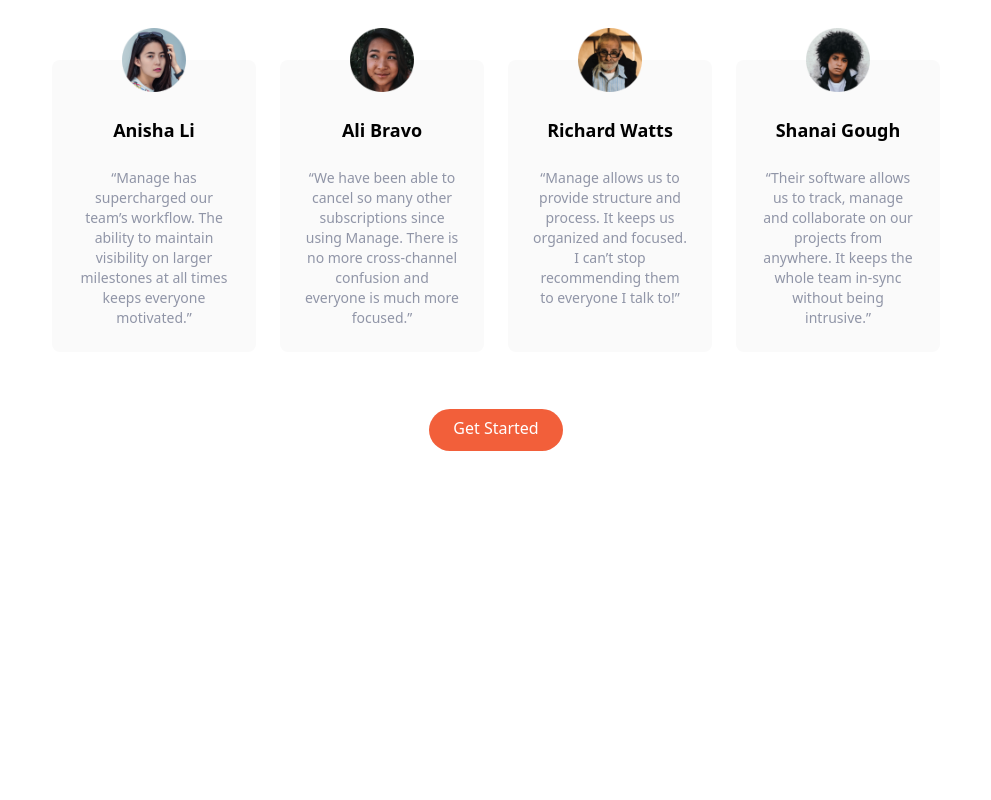
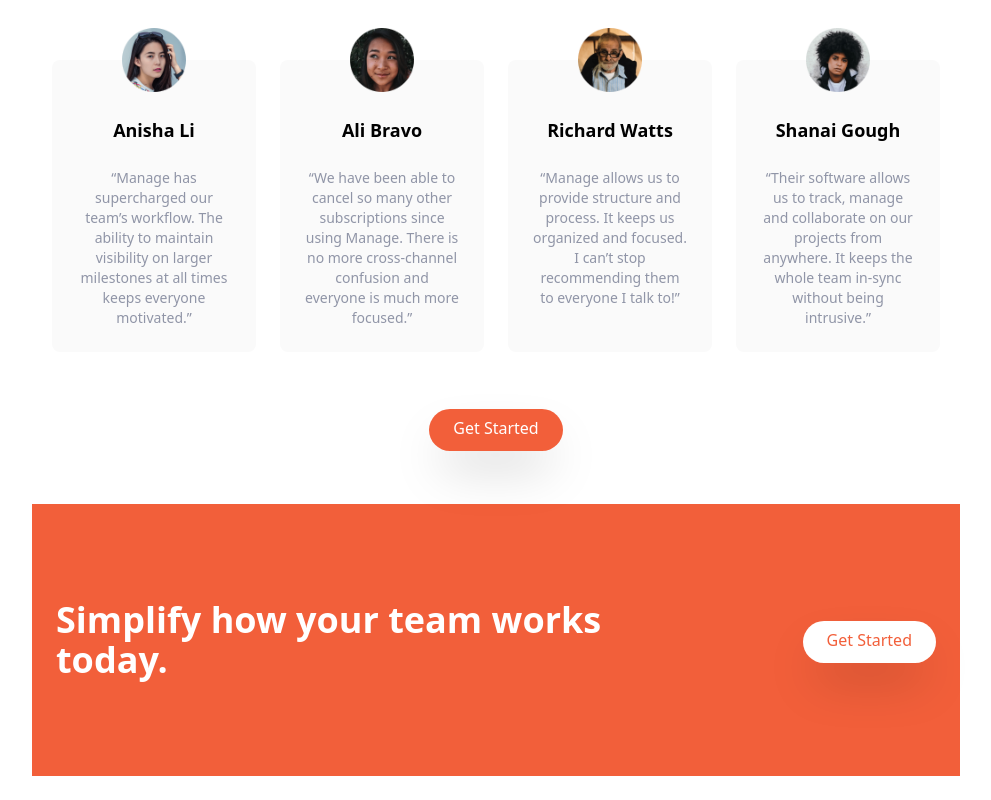
Before and after one commit to Mahedere/manage-landing-page, a website: page index.html in a window 1280 px wide. Shown: the part 1368-2168 px from the top of the page, without its empty margins (144-1135 px from the left). Before the commit the page ends 1896 px from the top, so only its background shows below. Drawn offline with Linux system fonts and the light colour scheme.

Commit message:
call to action completed

```diff
--- a/index.html
+++ b/index.html
@@ -19,7 +19,7 @@
             <a href="#"class="hover:text-DarkGrayishBlue">Careers</a>
             <a href="#"class="hover:text-DarkGrayishBlue">Community</a>
         </div>
-        <a href="#" class=" p-3 px-6 pt-2 text-white bg-BrightRed rounded-full baseline hover:bg-VeryPaleRed hidden md:block">Get Started</a>
+        <a href="#" class=" p-3 px-6 pt-2 text-white bg-BrightRed rounded-full baseline shadow-2xl hover:bg-gray-300 hidden md:block">Get Started</a>
         </div>
         <section id="hero">
             <div class="container flex flex-col-reverse md:flex-row md:justify-center items-center px-6 mx-auto mt-10 space-y-0 md:space-y-0">
@@ -31,7 +31,7 @@
                         Manage makes it simple for software teams to plan day-to-day tasks while keeping the larger team goals in view.
                     </p>
                     <div class="flex justify-center md:justify-start">
-                        <a href="#" class="block p-3 px-6 pt-2 text-white bg-BrightRed rounded-full hover:bg-VeryPaleRed">
+                        <a href="#" class="block p-3 px-6 pt-2 text-white bg-BrightRed rounded-full shadow-2xl hover:bg-gray-300">
                             Get Started
                         </a>
                     </div>
@@ -152,9 +152,21 @@
         </div>
     </div>
     <div class="my-16">
-            <a href="#" class=" p-3 px-6 pt-2 text-white bg-BrightRed rounded-full hover:bg-VeryPaleRed">
+            <a href="#" class=" p-3 px-6 pt-2 text-white bg-BrightRed rounded-full shadow-2xl hover:bg-gray-300">
                 Get Started
             </a>
+    </div>
+</section>
+<section id="cta" class="bg-BrightRed">
+    <div class="container fle flex col items-center justify-between px-6 py-24 mx-auto space-y-12 md:flex-row md:space-y-0">
+        <h2 class="text-5xl font-bold leading-tight text-center text-white md:text-4xl md:max-w-xl md:text-left">
+            Simplify how your team works today.
+        </h2>
+        <div>
+            <a href="#" class=" p-3 px-6 pt-2 text-BrightRed bg-white rounded-full shadow-2xl hover:bg-gray-300">
+                Get Started
+            </a>
+        </div>
     </div>
 </section>
     </nav>
```
Also changed, not shown: css/main.css.
